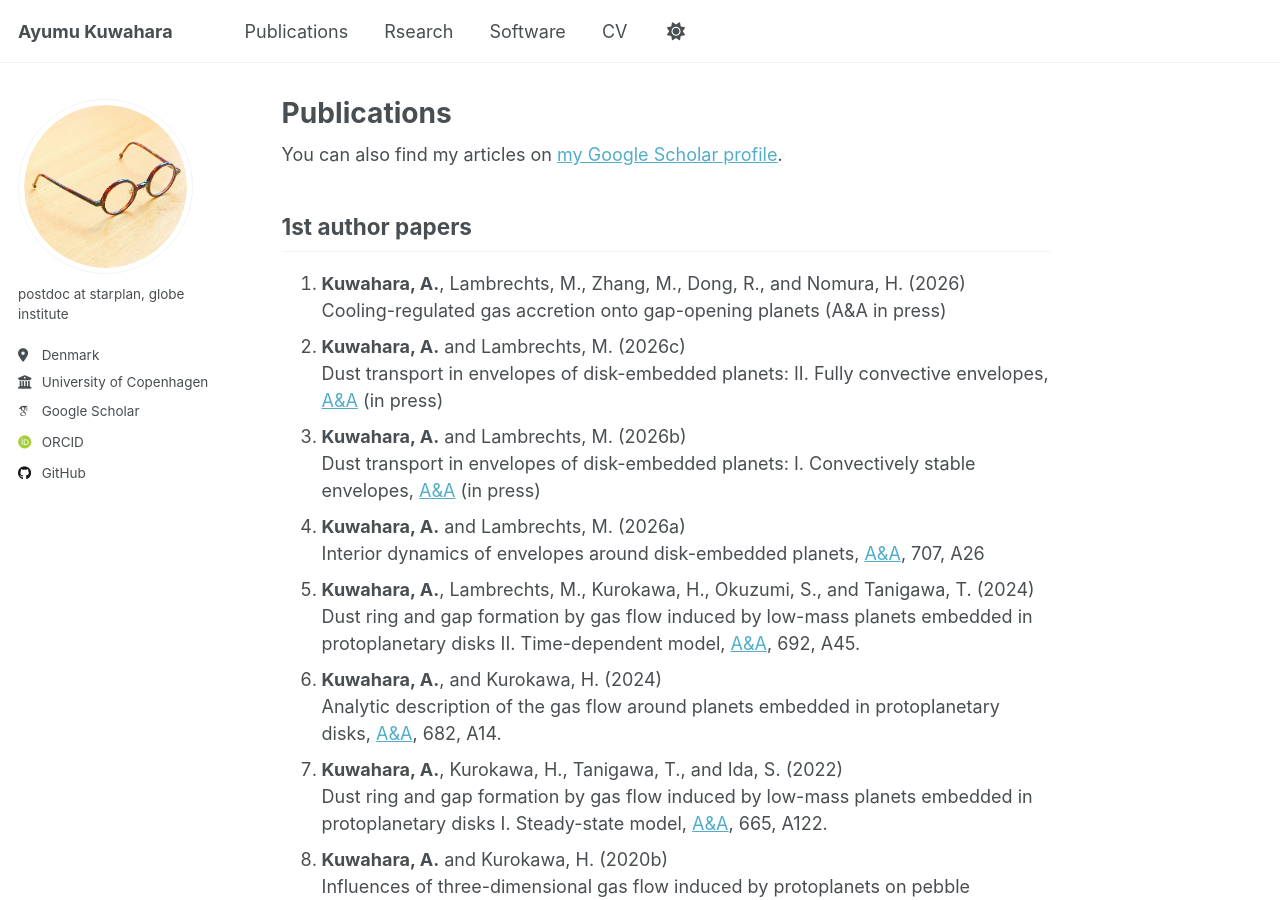
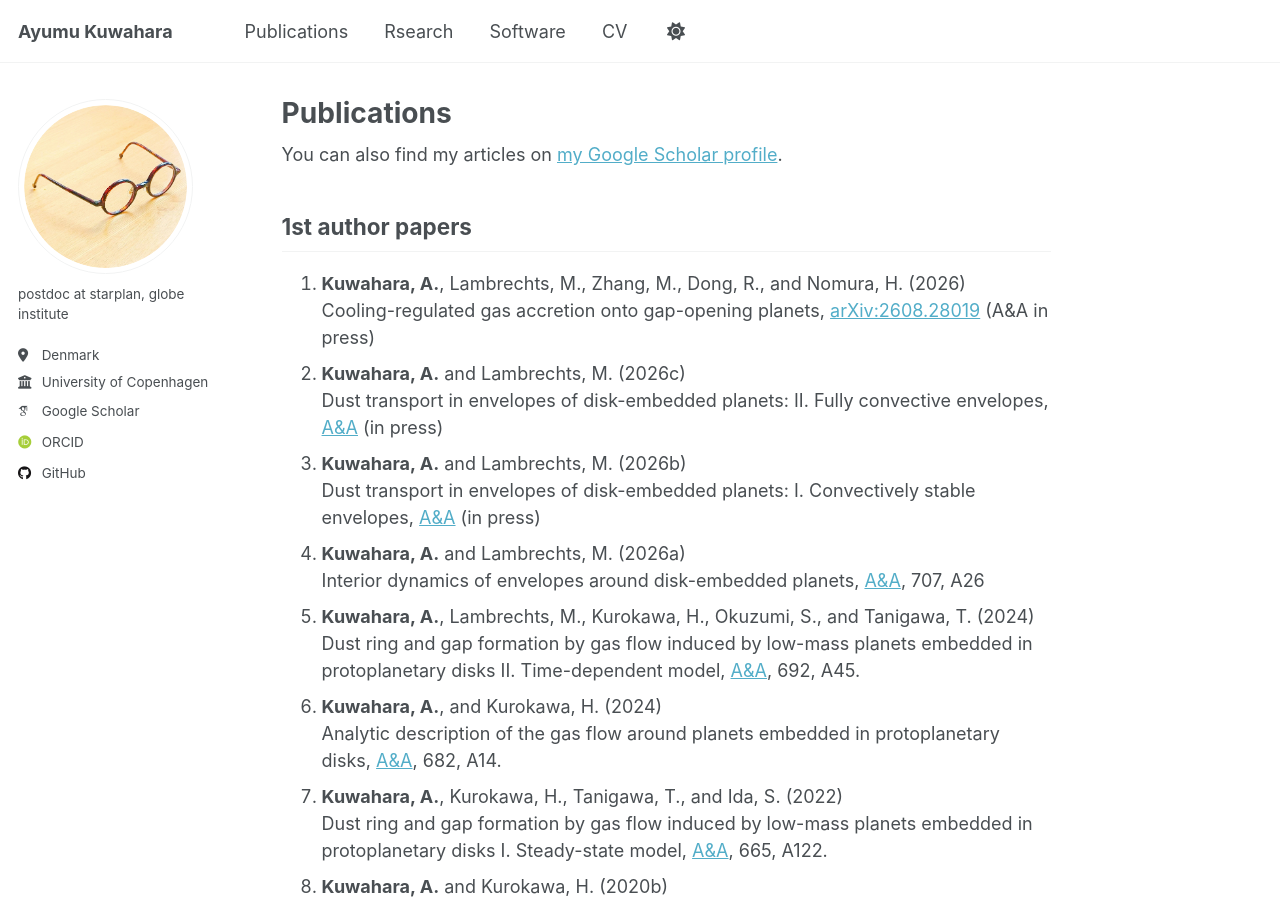
Before and after one commit to AyumuKuwahara/ayumukuwahara.github.io, a Jekyll site: the page built from _pages/publications.html, in a window 1280 px wide and 900 px high. Built offline with Jekyll 4.4.1, drawn with Linux system fonts in a browser that asks for light colours; some web fonts are replaced.

Commit message:
Update publications.html

```diff
--- a/_pages/publications.html
+++ b/_pages/publications.html
@@ -12,7 +12,7 @@ author_profile: true
 
 <ol>
   <li><b>Kuwahara, A.</b>, Lambrechts, M., Zhang, M., Dong, R., and Nomura, H. (2026)<br>
-    Cooling-regulated gas accretion onto gap-opening planets (A&A in press)
+    Cooling-regulated gas accretion onto gap-opening planets, <a href="https://arxiv.org/abs/2608.28019">arXiv:2608.28019</a> (A&A in press)
   </li>
   <li><b>Kuwahara, A.</b> and Lambrechts, M. (2026c)<br>
     Dust transport in envelopes of disk-embedded planets: II. Fully convective envelopes,
```
